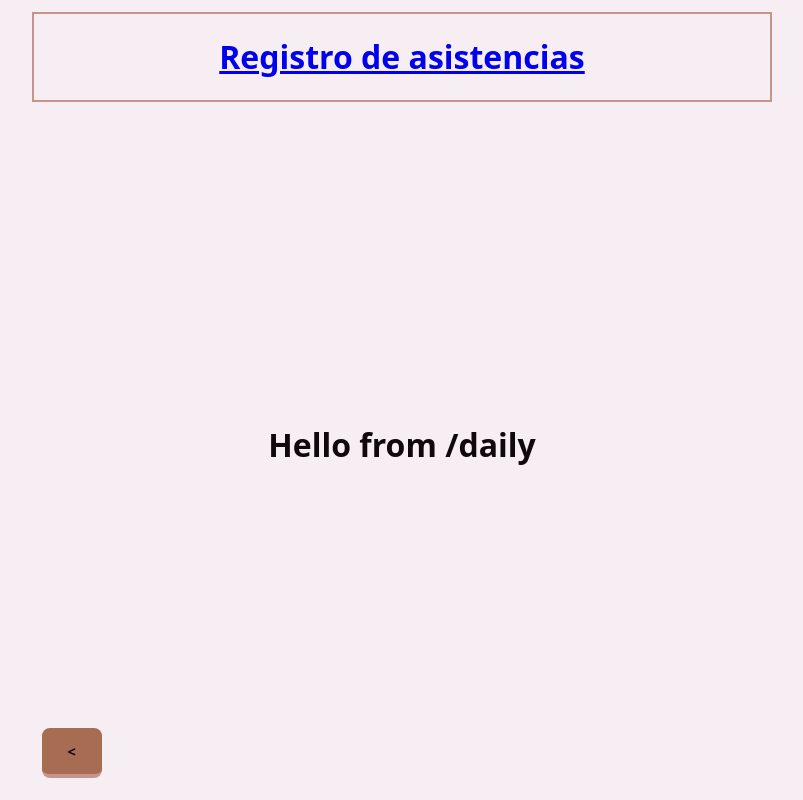
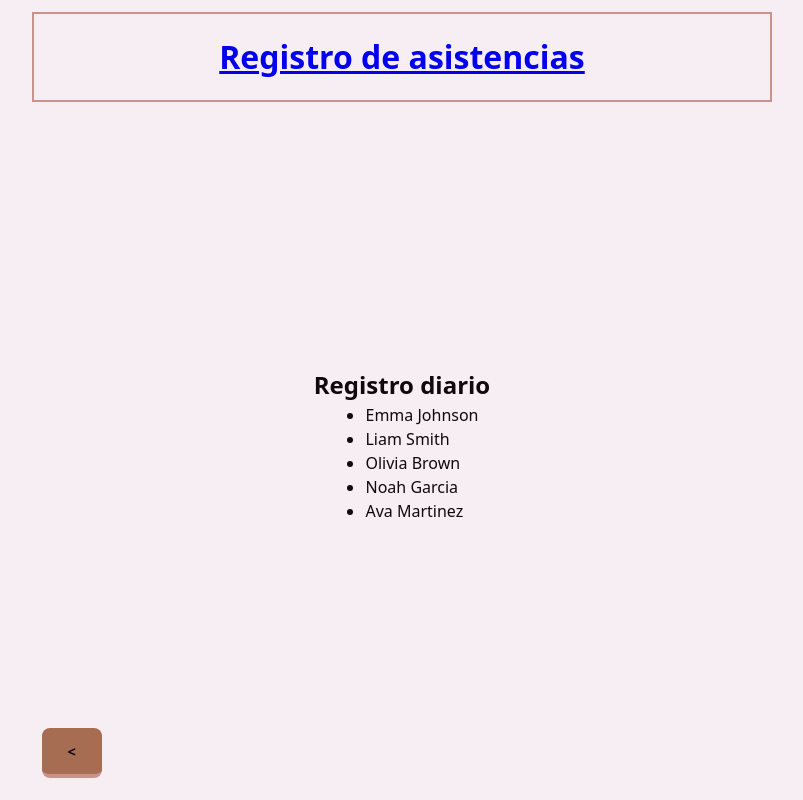
Before and after one commit to RicJDev/attendace-tracker, a React (Vite) app in the folder client/: page /daily in a window 1280 px wide. Shown: the whole page, without its empty margins (238-1041 px from the left). Built offline with nearby package versions, Linux system fonts and the light colour scheme.

Commit message:
feat: creando componentes para mostrar a los estudiantes

```diff
--- /dev/null
+++ b/client/src/components/Student.tsx
@@ -0,0 +1,11 @@
+import type { Student as StudentType } from '../types'
+
+export function Student({ name, lastName }: StudentType) {
+  return (
+    <>
+      <p>
+        {name} {lastName}
+      </p>
+    </>
+  )
+}
--- /dev/null
+++ b/client/src/components/StudentList.tsx
@@ -0,0 +1,18 @@
+import type { Student as StudentType } from '../types'
+import { Student } from './Student'
+
+interface StudentListProps {
+  students: StudentType[]
+}
+
+export function StudentList({ students }: StudentListProps) {
+  return (
+    <ul>
+      {students.map((student) => (
+        <li>
+          <Student {...student} />
+        </li>
+      ))}
+    </ul>
+  )
+}
--- a/client/src/pages/Daily.tsx
+++ b/client/src/pages/Daily.tsx
@@ -1,5 +1,7 @@
+import './Daily.css'
 import type { Student } from '../types'
-// import { mockStudents } from '../mock/students'
+import { mockStudents } from '../mock/students'
+import { StudentList } from '../components/StudentList'
 
 interface DailyProps {
   students: Student[]
@@ -15,7 +17,8 @@ interface DailyProps {
 export function Daily({}: DailyProps) {
   return (
     <>
-      <h1>Hello from /daily</h1>
+      <h2>Registro diario</h2>
+      <StudentList students={mockStudents} />
     </>
   )
 }
```
